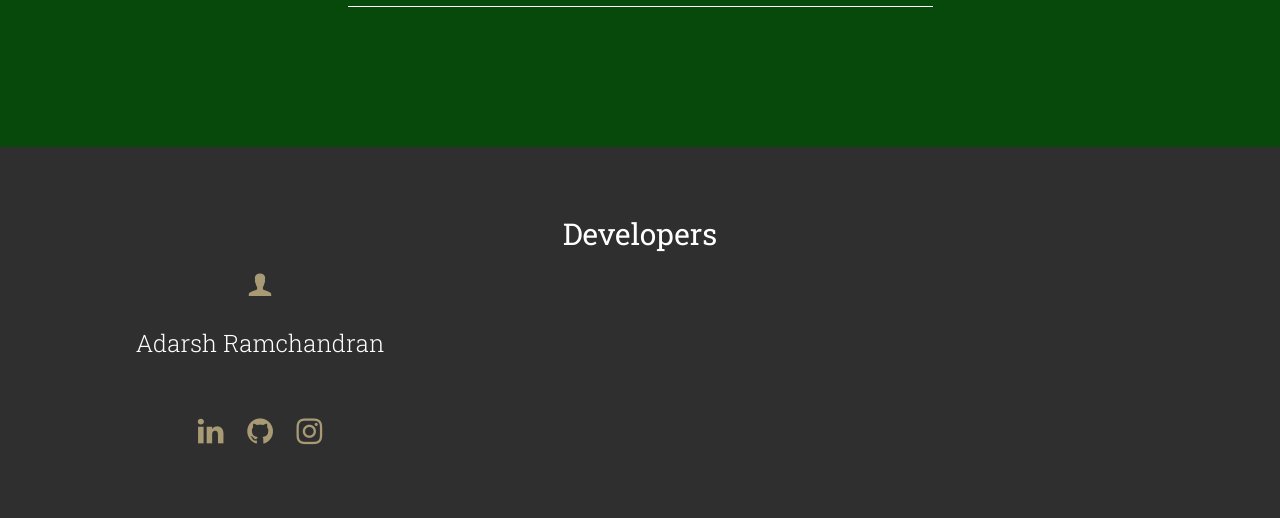
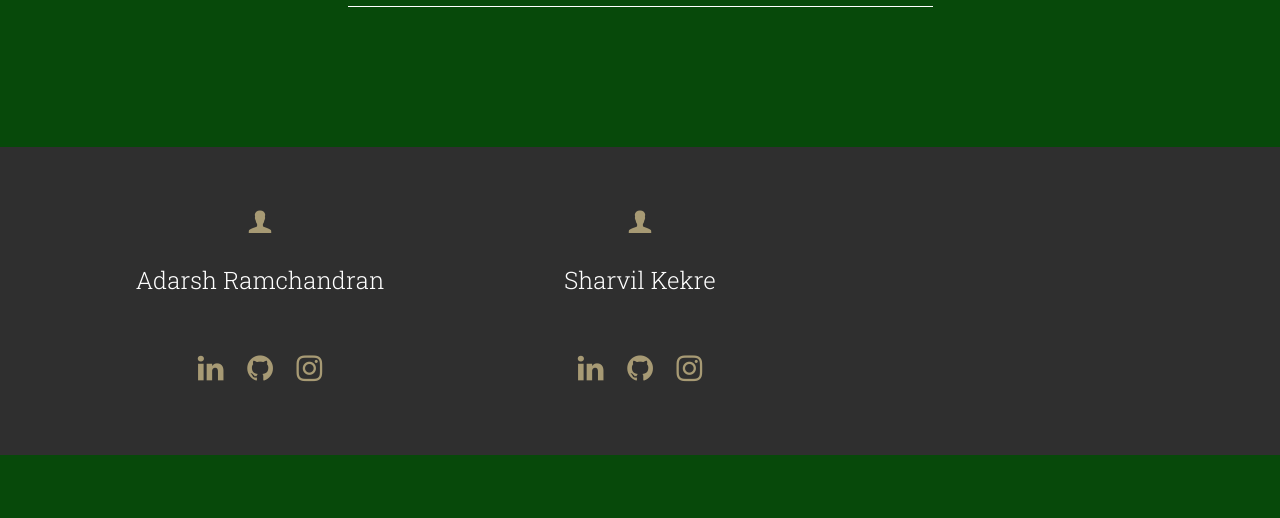
Before and after one commit to skekre98/MealApp, a Django app: page /about/ in a window 1280 px wide. Shown: the part 345-863 px from the top of the page. After the commit the page ends 800 px from the top, so only its background shows below. Run offline with Django 3.2, Linux system fonts and the light colour scheme; some libraries are stand-ins or nearby versions; some web fonts are replaced.

Commit message:
added sharvil

```diff
--- a/src/templates/about.html
+++ b/src/templates/about.html
@@ -51,19 +51,27 @@
 
   <section id="end" class="section-footer">
     <div class="container centered ptb">
-      <div class="col-md-6 col-md-offset-3">
-        <h2>Developers</h2>
-      </div>
 
       <div class="col-lg-4 col-md-4">
         <i class="icon ion-person large-icon"></i>
         <h3>Adarsh Ramchandran</h3>
         <p class="mt">
-          <a href="#"><i class="fa fa-linkedin"></i></a>
-          <a href="#"><i class="fa fa-github"></i></a>
-          <a href="#"><i class="fa fa-instagram"></i></a>
+          <a href="https://www.linkedin.com/in/a-b-ramchandran/"><i class="fa fa-linkedin"></i></a>
+          <a href="https://github.com/adiramchandran"><i class="fa fa-github"></i></a>
+          <a href="https://www.instagram.com/adi.b.r/"><i class="fa fa-instagram"></i></a>
         </p>
       </div>
+
+      <div class="col-lg-4 col-md-4">
+        <i class="icon ion-person large-icon"></i>
+        <h3>Sharvil Kekre</h3>
+        <p class="mt">
+          <a href="https://www.linkedin.com/in/sharvilkekre/"><i class="fa fa-linkedin"></i></a>
+          <a href="https://github.com/skekre98"><i class="fa fa-github"></i></a>
+          <a href="https://www.instagram.com/sharvil_the_creator/"><i class="fa fa-instagram"></i></a>
+        </p>
+      </div>
+
     </div>
   </section>
 
```
